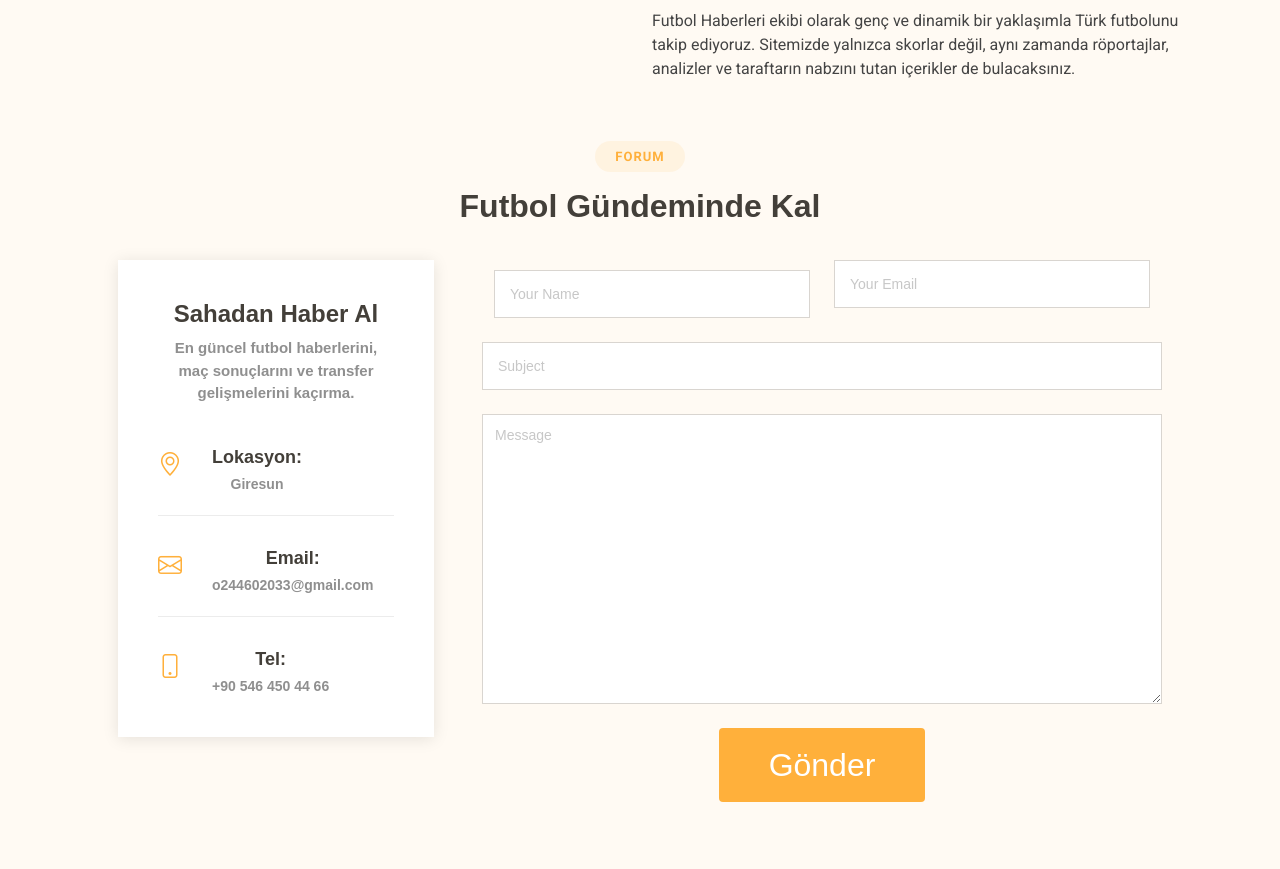
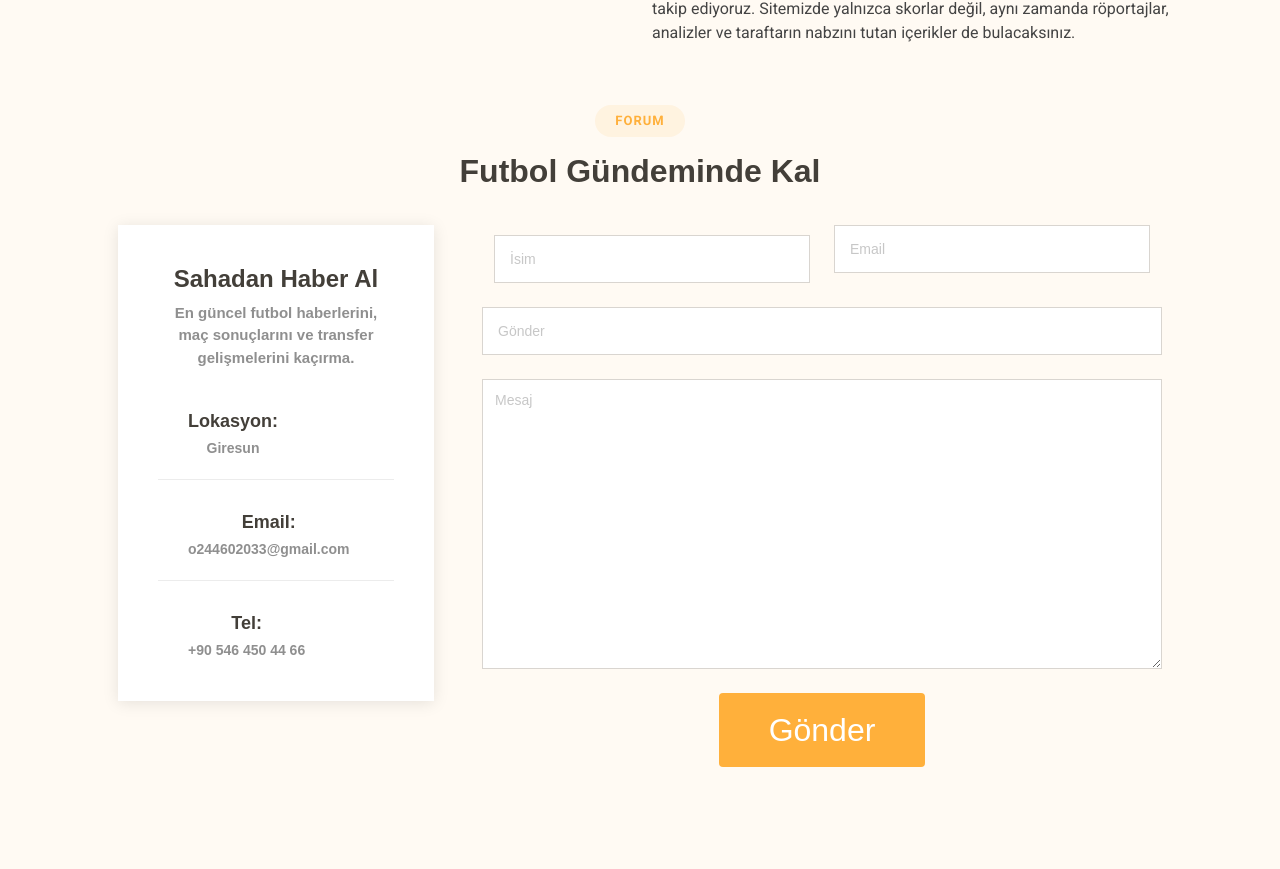
Before and after one commit to KesapliEmir/futbol_haberleri, a PHP site: page / in a window 1280 px wide. Shown: the part 4455-5324 px from the top of the page. Run offline with PHP 8.4, Linux system fonts and the light colour scheme.

Commit message:
Add files via upload

```diff
--- a/index.php
+++ b/index.php
@@ -1,5 +1,5 @@
 <?php
-// örnek: veritabanına bağlan
+//  veritabanına bağlan
 // $conn = mysqli_connect("localhost","root","","veritabani");
 ?>
 <!DOCTYPE html>
@@ -18,16 +18,7 @@
 
   <!-- CSS dosyaları -->
   <link href="assets/vendor/bootstrap/css/bootstrap.min.css" rel="stylesheet">
-  <link href="assets/vendor/bootstrap-icons/bootstrap-icons.css" rel="stylesheet">
-  <link href="assets/vendor/aos/aos.css" rel="stylesheet">
-  <link href="assets/vendor/glightbox/css/glightbox.min.css" rel="stylesheet">
-  <link href="assets/vendor/swiper/swiper-bundle.min.css" rel="stylesheet">
-
-  <!-- Ana CSS Dosyası -->
-  <link href="assets/css/main.css" rel="stylesheet">
-
-
-</head>
+  <link href="assets/vendor/bootstrap-icons/bootstrap-icons
 
 <body class="index-page">
 
@@ -39,6 +30,15 @@
         </div>
       </div>
     </div>
+  <link href="assets/vendor/aos/aos.css" rel="stylesheet">
+  <link href="assets/vendor/glightbox/css/glightbox.min.css" rel="stylesheet">
+  <link href="assets/vendor/swiper/swiper-bundle.min.css" rel="stylesheet">
+
+  <!-- Ana CSS Dosyası -->
+  <link href="assets/css/main.css" rel="stylesheet">
+
+
+</head>
 
     <div class="branding d-flex align-items-cente">
 
@@ -49,6 +49,13 @@
           <h1 class="sitename">Futbol Haberleri</h1>
         </a>
 
+<?php
+// Oturumu başlat (gerekli)
+if (session_status() === PHP_SESSION_NONE) {
+    session_start();
+}
+?>
+
 <nav id="navmenu" class="navmenu">
   <ul>
     <li><a href="#anasayfa">Anasayfa</a></li>
@@ -57,11 +64,21 @@
     <li><a href="#haberler">Haberler</a></li>
     <li><a href="#gununyorumu">Günün Yorumu</a></li>
     <li><a href="#hakkında">Hakkında</a></li>
-            </li>
     <li><a href="#forum">Forum</a></li>
+
+    <?php if (isset($_SESSION['kullanici'])): ?>
+      <!-- Kullanıcı giriş yaptıysa çıkış linki -->
+      <li><a href="logout.php">Çıkış Yap (<?php echo htmlspecialchars($_SESSION['kullanici']); ?>)</a></li>
+    <?php else: ?>
+      <!-- Giriş yapılmadıysa giriş yap linki -->
+      <li><a href="login.php">Giriş Yap</a></li>
+    <?php endif; ?>
   </ul>
+
   <i class="mobile-nav-toggle d-xl-none bi bi-list"></i>
 </nav>
+
+
 
       </div>
 
@@ -1083,35 +1100,79 @@
 
           </div>
 <?php
-if($_SERVER["REQUEST_METHOD"] == "POST"){
-    $isim = $_POST["name"];
-    $mail = $_POST["email"];
-    echo "<p>Merhaba $isim, mesajınız alındı!</p>";
+if (session_status() == PHP_SESSION_NONE) {
+    session_start();
 }
+
+// Bu kısımda kullanıcı giriş yapmış mı kontrol ediyoruz
+$kullanici_giris_yapti_mi = isset($_SESSION['kullanici']);
 ?>
 
 <div class="col-lg-8">
     <form action="forms/contact.php" method="post" role="form" class="php-email-form">
+
         <div class="row">
             <div class="col-md-6 form-group">
-                  <input type="text" name="name" class="form-control" id="name" placeholder="Your Name" required="">
+                <input
+                    type="text"
+                    name="name"
+                    class="form-control"
+                    id="name"
+                    placeholder="İsim"
+                    required
+                    <?php if(!$kullanici_giris_yapti_mi) echo "enabled"; ?>
+                >
             </div>
+
             <div class="col-md-6 form-group mt-3 mt-md-0">
-                  <input type="email" class="form-control" name="email" id="email" placeholder="Your Email" required="">
+                <input
+                    type="email"
+                    class="form-control"
+                    name="email"
+                    id="email"
+                    placeholder="Email"
+                    required
+                    <?php if(!$kullanici_giris_yapti_mi) echo "enabled"; ?>
+                >
             </div>
         </div>
+
         <div class="form-group mt-3">
-                <input type="text" class="form-control" name="subject" id="subject" placeholder="Subject" required="">
+            <input
+                type="text"
+                class="form-control"
+                name="subject"
+                id="subject"
+                placeholder="Gönder"
+                required
+                <?php if(!$kullanici_giris_yapti_mi) echo "enabled"; ?>
+            >
         </div>
+
         <div class="form-group mt-3">
-                <textarea class="form-control" name="message" placeholder="Message" required=""></textarea>
+            <textarea
+                class="form-control"
+                name="message"
+                placeholder="Mesaj"
+                required
+                <?php if(!$kullanici_giris_yapti_mi) echo "enabled"; ?>
+            ></textarea>
         </div>
+
         <div class="my-3">
             <div class="loading">Yükleniyor</div>
             <div class="error-message"></div>
             <div class="sent-message">Mesajınız Gönderildi Teşekkür Ederiz.</div>
         </div>
-              <div class="text-center"><button type="submit">Gönder</button></div>
+
+        <div class="text-center">
+            <button
+                type="submit"
+                <?php if(!$kullanici_giris_yapti_mi) echo "onclick=\"alert('Forumda paylaşım yapmak için lütfen giriş yapınız!'); return false;\""; ?>
+            >
+                Gönder
+            </button>
+        </div>
             </form>
           </div><!-- İletişim Formunu Sonlandır Bölümü-->
 
```
Lines whose indentation alone changed are shown as unchanged.
